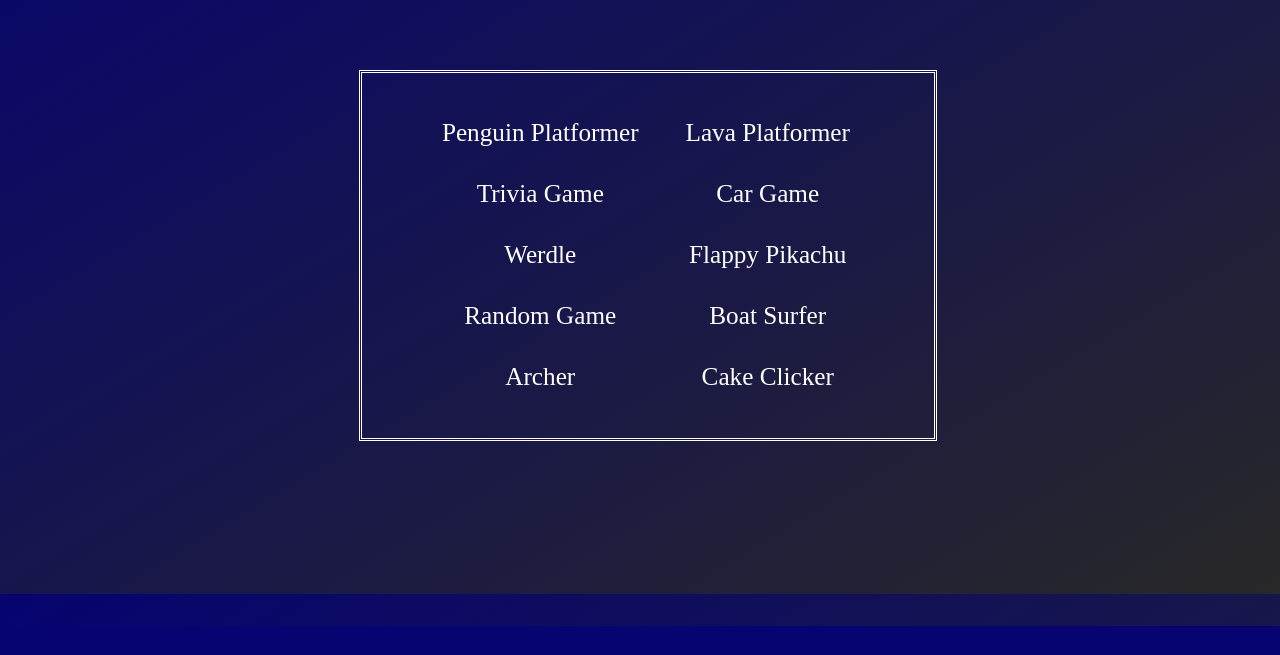
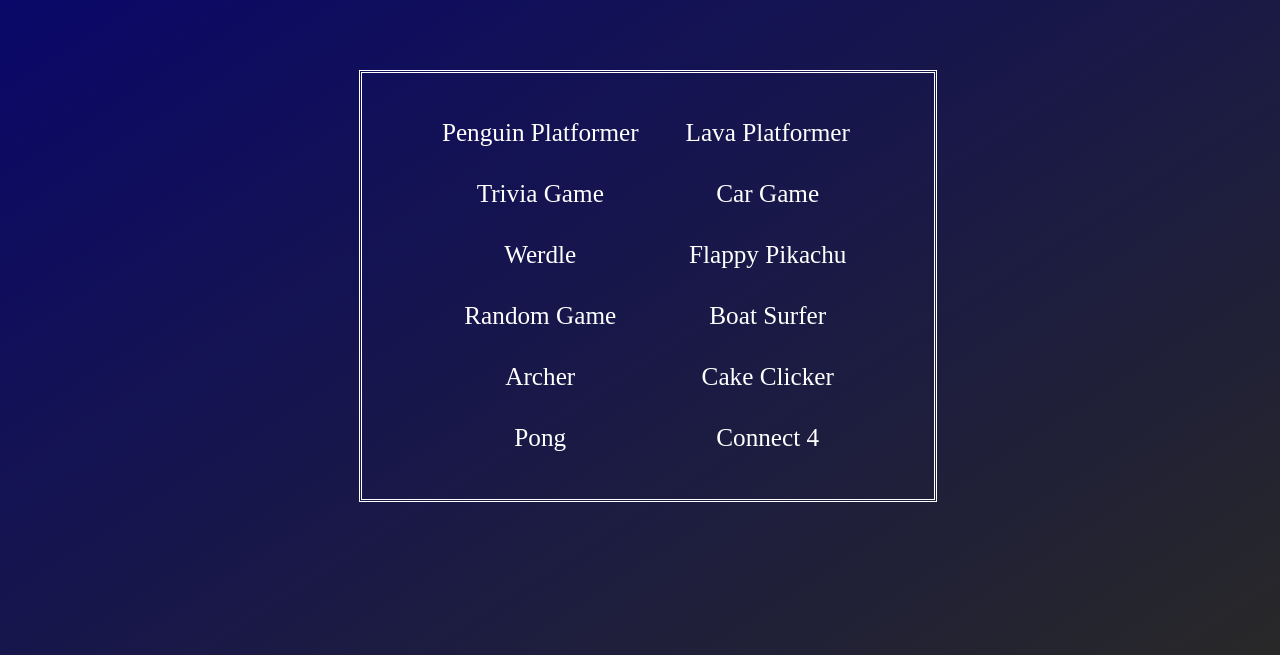
Before and after one commit to AadiCharpe/coderlab, a plain HTML site: page index.html in a window 1280 px wide. Shown: the part 174-829 px from the top of the page. Before the commit the page ends 800 px from the top, so only its background shows below. Drawn offline with Linux system fonts and the light colour scheme.

Commit message:
more games :D

```diff
--- a/index.html
+++ b/index.html
@@ -19,6 +19,7 @@
                 <a href="https://coderlab.work/werdle">Werdle</a>
                 <a href="https://coderlab.work/random">Random Game</a>
                 <a href="https://coderlab.work/archer">Archer</a>
+                <a href="https://coderlab.work/pong">Pong</a>
             </div>
             <div class="column2">
                 <a href="https://coderlab.work/christian">Lava Platformer</a>
@@ -26,6 +27,7 @@
                 <a href="https://coderlab.work/liam">Flappy Pikachu</a>
                 <a href="https://coderlab.work/surfer">Boat Surfer</a>
                 <a href="https://coderlab.work/clicker">Cake Clicker</a>
+                <a href="https://coderlab.work/connect4">Connect 4</a>
             </div>
         </div>
     </body>
```
